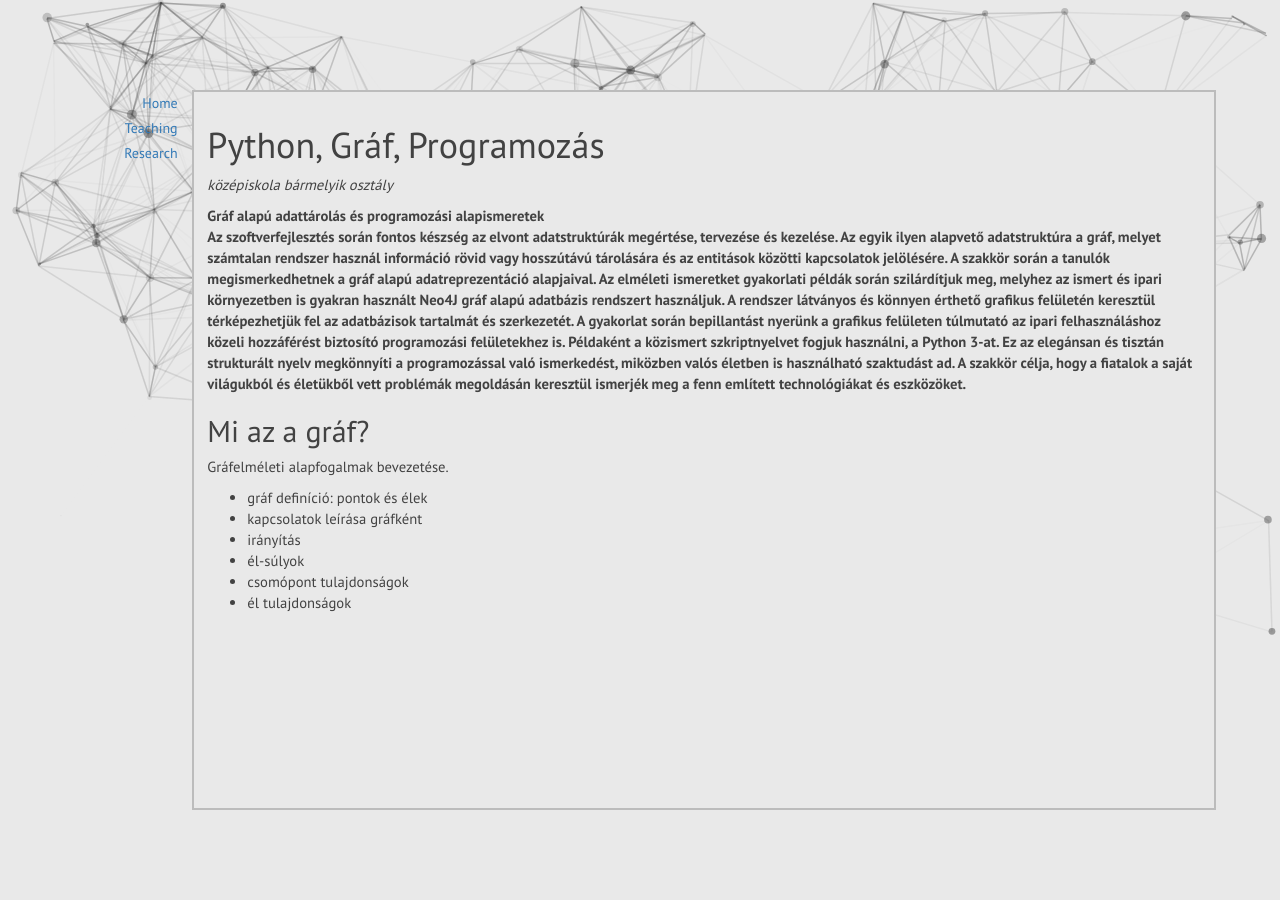
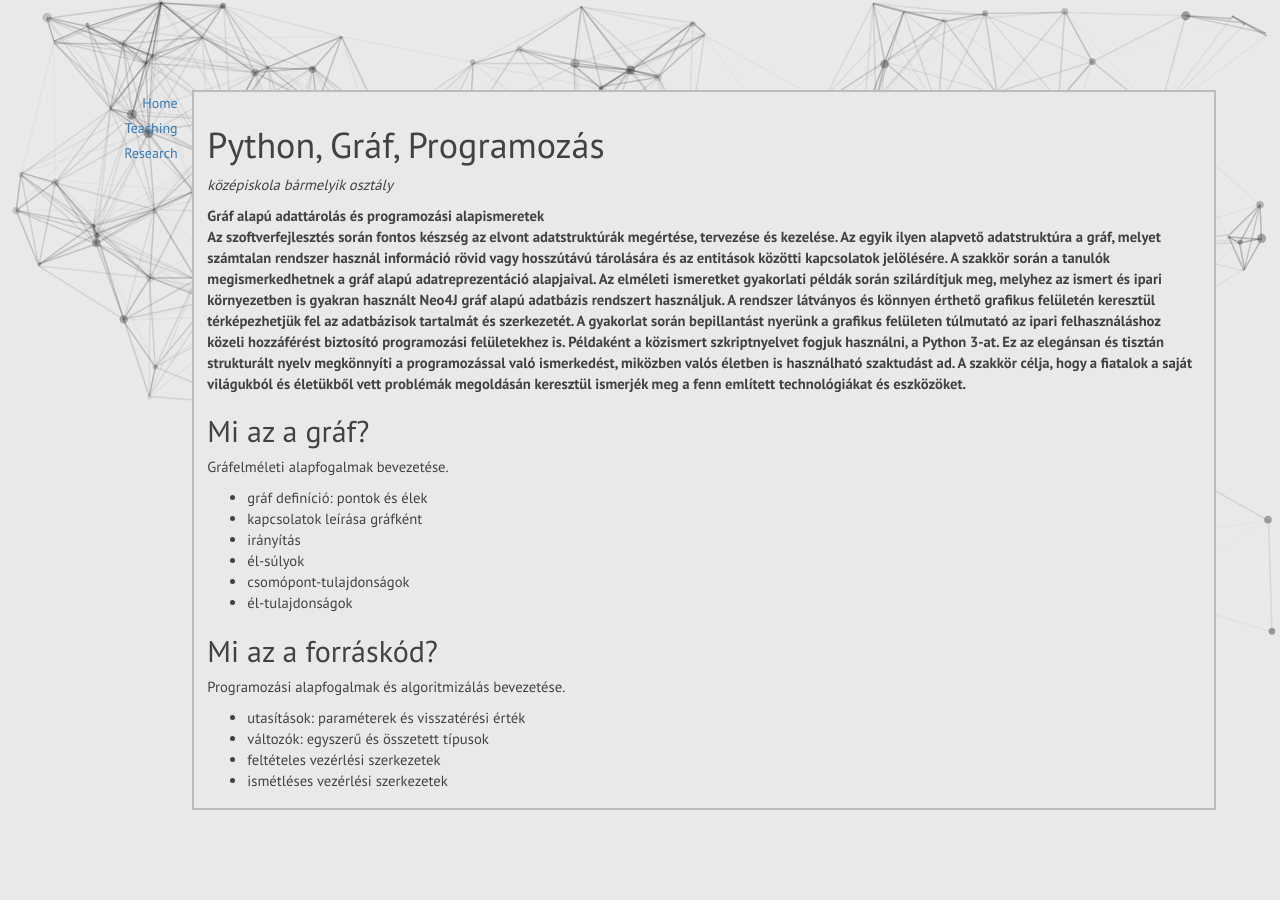
Before and after one commit to geryxyz/geryxyz, a Jekyll site: the page built from content/pgp/secondary.html, in a window 1280 px wide. Built offline with Jekyll 4.4.1, drawn with Linux system fonts in a browser that asks for light colours; nearby versions of some CDN libraries; library files that are not in the unit come from our copies.

Commit message:
source code introduction

```diff
--- a/content/pgp/secondary.html
+++ b/content/pgp/secondary.html
@@ -15,7 +15,18 @@ Gráfelméleti alapfogalmak bevezetése.
     <li>kapcsolatok leírása gráfként</li>
     <li>irányítás</li>
     <li>él-súlyok</li>
-    <li>csomópont tulajdonságok</li>
-    <li>él tulajdonságok</li>
+    <li>csomópont-tulajdonságok</li>
+    <li>él-tulajdonságok</li>
   </ul>
 </p>
+
+<h2>Mi az a forráskód?</h2>
+<p class="overview">
+Programozási alapfogalmak és algoritmizálás bevezetése.
+  <ul>
+    <li>utasítások: paraméterek és visszatérési érték</li>
+    <li>változók: egyszerű és összetett típusok</li>
+    <li>feltételes vezérlési szerkezetek</li>
+    <li>ismétléses vezérlési szerkezetek</li>
+  </ul>
+</p>
```
